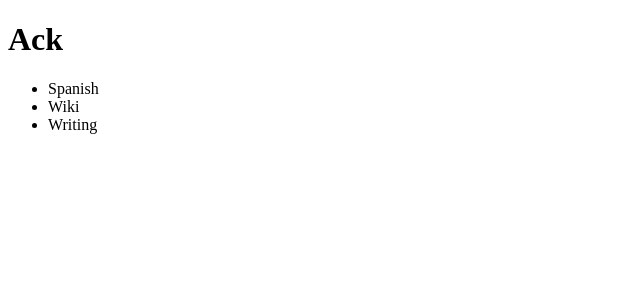
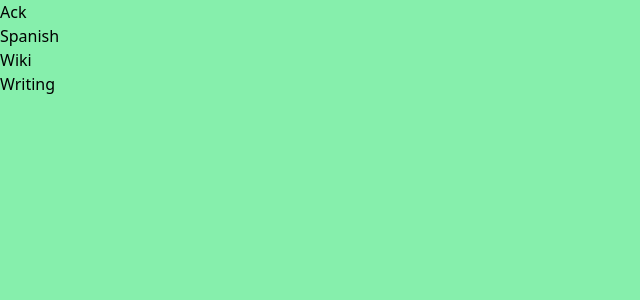
Before and after one commit to cha0sg0d/site, a SvelteKit app: page / in a window 1280 px wide. Shown: the top 300 px of the page, without its empty margins (0-640 px from the left). Built offline with nearby package versions, Linux system fonts and the light colour scheme.

Commit message:
feat: tailwind

```diff
--- a/package.json
+++ b/package.json
@@ -16,13 +16,17 @@
 		"@sveltejs/kit": "^1.20.4",
 		"@typescript-eslint/eslint-plugin": "^5.45.0",
 		"@typescript-eslint/parser": "^5.45.0",
+		"autoprefixer": "^10.4.14",
 		"eslint": "^8.28.0",
 		"eslint-config-prettier": "^8.5.0",
 		"eslint-plugin-svelte": "^2.30.0",
+		"postcss": "^8.4.24",
+		"postcss-load-config": "^4.0.1",
 		"prettier": "^2.8.0",
 		"prettier-plugin-svelte": "^2.10.1",
 		"svelte": "^4.0.5",
 		"svelte-check": "^3.4.3",
+		"tailwindcss": "^3.3.2",
 		"tslib": "^2.4.1",
 		"typescript": "^5.0.0",
 		"vite": "^4.4.2"
--- /dev/null
+++ b/postcss.config.cjs
@@ -0,0 +1,13 @@
+const tailwindcss = require('tailwindcss');
+const autoprefixer = require('autoprefixer');
+
+const config = {
+	plugins: [
+		//Some plugins, like tailwindcss/nesting, need to run before Tailwind,
+		tailwindcss(),
+		//But others, like autoprefixer, need to run after,
+		autoprefixer
+	]
+};
+
+module.exports = config;
--- /dev/null
+++ b/src/app.postcss
@@ -0,0 +1,10 @@
+/* Write your global styles here, in PostCSS syntax */
+@tailwind base;
+@tailwind components;
+@tailwind utilities;
+
+@layer base {
+	body {
+		@apply bg-green-300;
+	}
+}
--- /dev/null
+++ b/src/routes/+layout.svelte
@@ -0,0 +1,5 @@
+<script>
+	import '../app.postcss';
+</script>
+
+<slot />
--- a/svelte.config.js
+++ b/svelte.config.js
@@ -5,7 +5,7 @@ import { vitePreprocess } from '@sveltejs/kit/vite';
 const config = {
 	// Consult https://kit.svelte.dev/docs/integrations#preprocessors
 	// for more information about preprocessors
-	preprocess: vitePreprocess(),
+	preprocess: [vitePreprocess({})],
 
 	kit: {
 		// adapter-auto only supports some environments, see https://kit.svelte.dev/docs/adapter-auto for a list.
--- /dev/null
+++ b/tailwind.config.cjs
@@ -0,0 +1,12 @@
+/** @type {import('tailwindcss').Config}*/
+const config = {
+	content: ['./src/**/*.{html,js,svelte,ts}'],
+
+	theme: {
+		extend: {}
+	},
+
+	plugins: []
+};
+
+module.exports = config;
```
Also changed, not shown: 1 other file (tests, documents, lock files or other folders).
